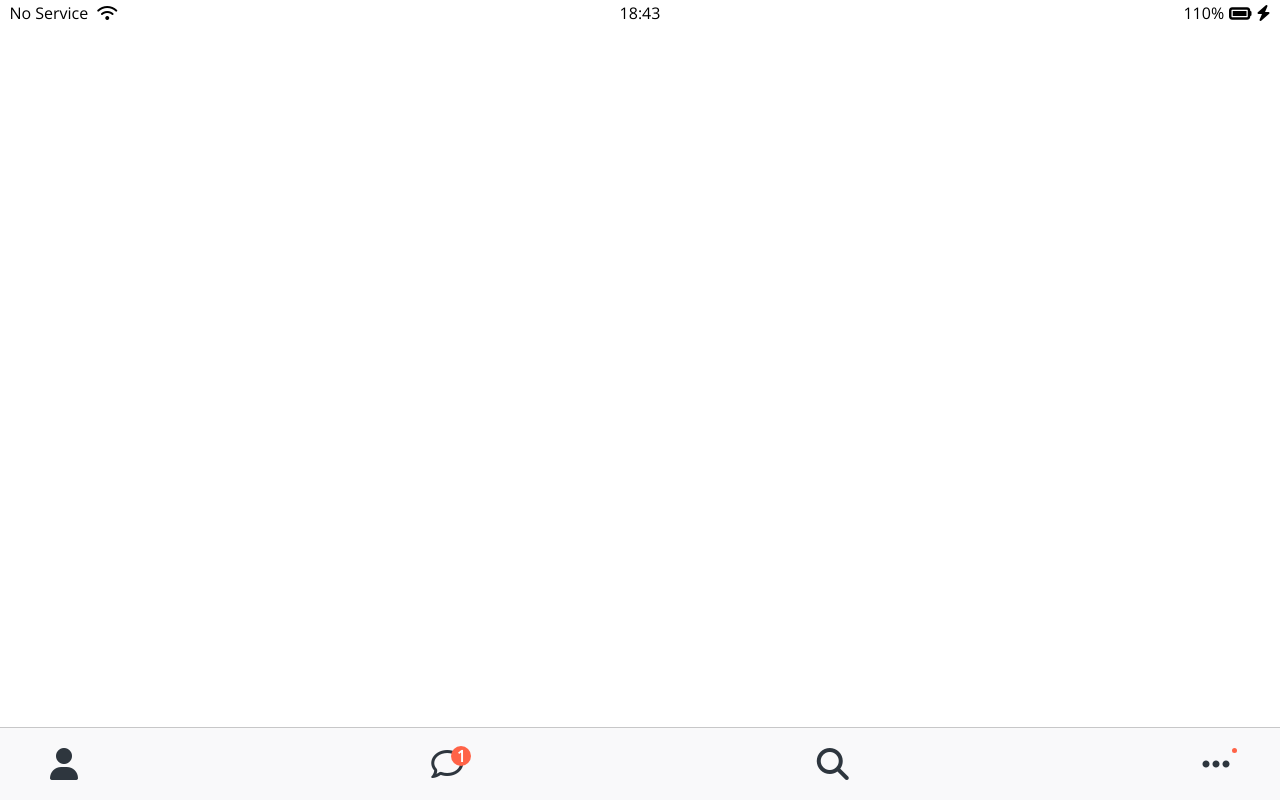
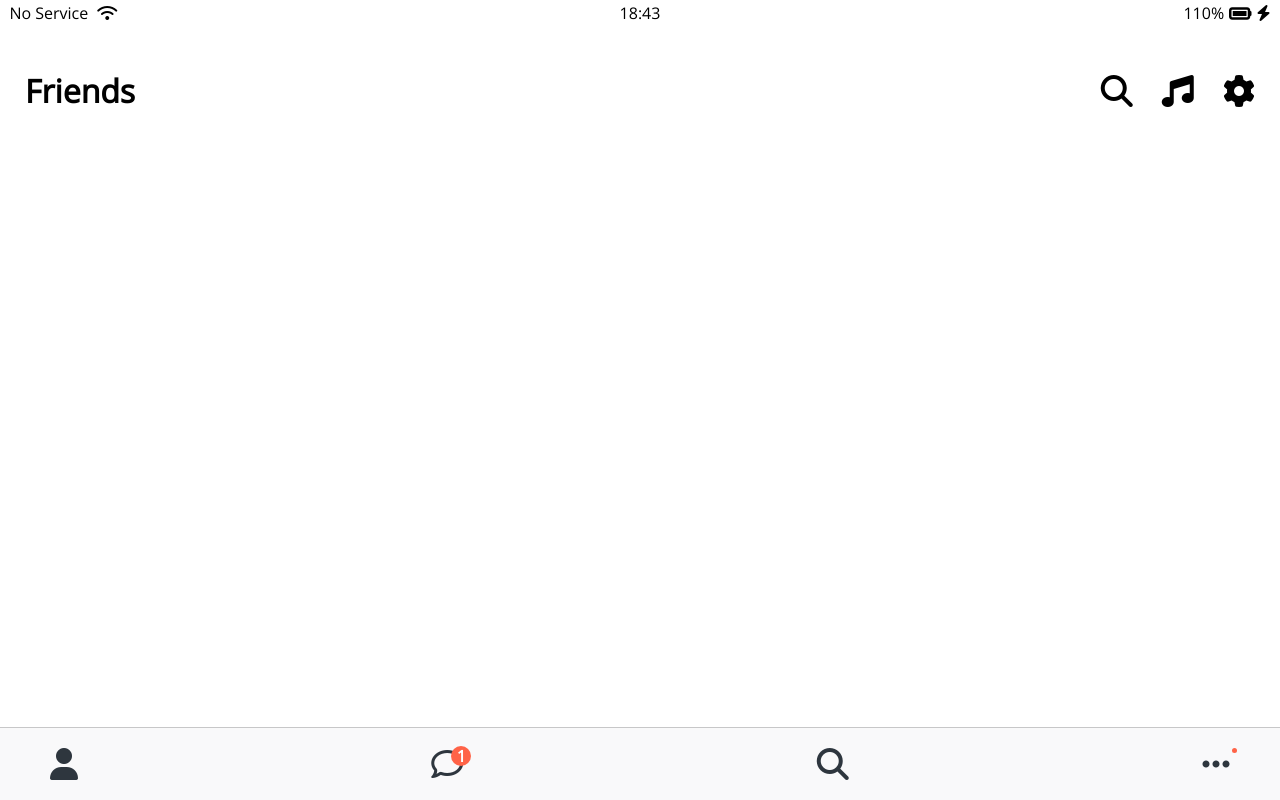
Before and after one commit to Dingdong95/kakao-clone-2021, a plain HTML site: page friends.html in a window 1280 px wide. Drawn offline with nearby package versions, Linux system fonts and the light colour scheme.

Commit message:
kakao-clone-2021.031
Added screen-header.
minor change: font size & weight of login btns

explanation why flex can still let span have height and width.

```diff
--- a/css/components/nav-bar.css
+++ b/css/components/nav-bar.css
@@ -22,7 +22,7 @@
   width: 20px;
   height: 20px;
   border-radius: 15px;
-  display: flex;
+  display: flex; /*why flex still let span have width &height? because flex also contains block inside of it*/
   justify-content: center;
   align-items: center;
   color: white;
--- /dev/null
+++ b/css/components/screen-header.css
@@ -0,0 +1,16 @@
+.screen-header {
+  display: flex;
+  justify-content: space-between;
+  align-items: center;
+  padding: 25px;
+  margin-top: 50px;
+}
+
+.screen-header__title {
+  font-size: 32px;
+  font-weight: 600;
+}
+
+.screen-header__icon span {
+  margin-left: 25px;
+}
--- a/css/screens/login.css
+++ b/css/screens/login.css
@@ -45,6 +45,8 @@
   padding: 20px 0px;
   border-radius: 5px;
   margin: 5px;
+  font-size: 15px;
+  font-weight: 600;
 }
 
 .login-form__log-in:hover,
--- a/css/style.css
+++ b/css/style.css
@@ -6,6 +6,7 @@
 /* Components */
 @import "components/status-bar.css";
 @import "components/nav-bar.css";
+@import "components/screen-header.css";
 
 /* Screens */
 @import "screens/login.css";
--- a/friends.html
+++ b/friends.html
@@ -21,6 +21,15 @@
         <i class="fas fa-bolt"></i>
       </div>
     </div>
+
+    <header class="screen-header">
+      <h1 class="screen-header__title">Friends</h1>
+      <div class="screen-header__icon">
+        <span><i class="fas fa-search fa-2x"></i></span>
+        <span><i class="fas fa-music fa-2x"></i></span>
+        <span><i class="fas fa-cog fa-2x"></i></span>
+      </div>
+    </header>
 
     <nav class="nav">
       <ul class="nav__list">
```
